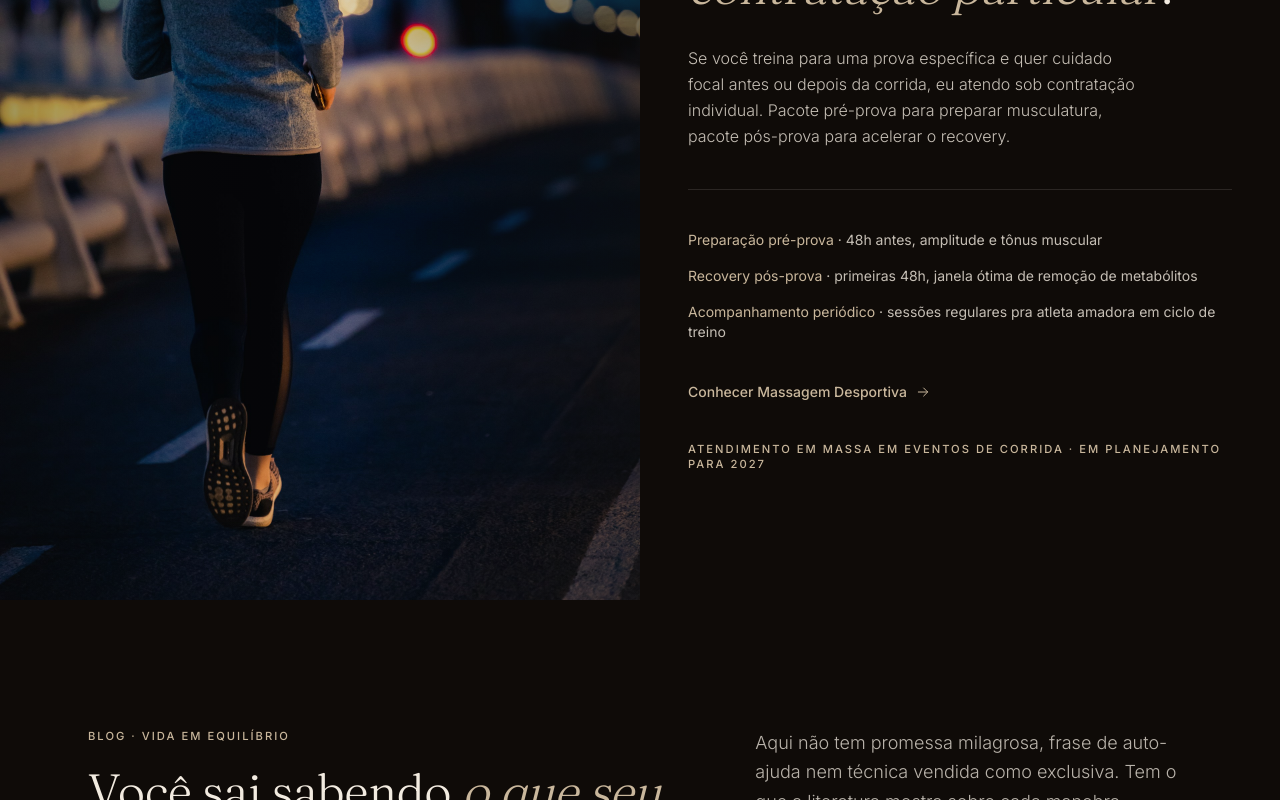
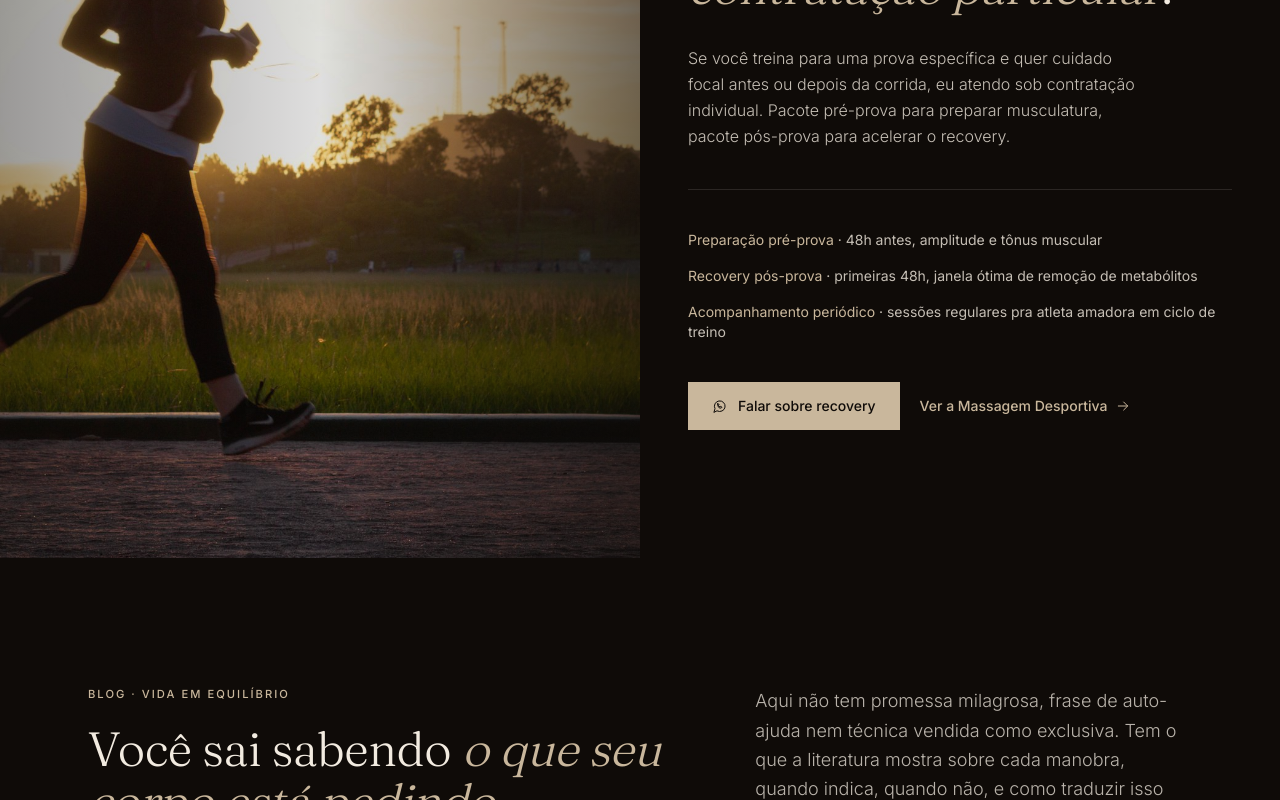
Before and after one commit to ImpulsoDigital063/vidaemequilibrio, a Next.js app: page / in a window 1280 px wide. Shown: the part 9169-9969 px from the top of the page. Built offline with nearby package versions, Linux system fonts and the light colour scheme; no server answers.

Commit message:
feat(corridas): foto dourada (casa com marrom) + CTA WhatsApp recovery + remove '2027' especulativo
Co-Authored-By: Claude Opus 4.8 <noreply@anthropic.com>

```diff
--- a/src/components/CalendarioCorridas.tsx
+++ b/src/components/CalendarioCorridas.tsx
@@ -1,6 +1,10 @@
 import Image from "next/image";
 import Link from "next/link";
-import { IconArrowRight } from "./Icons";
+import { IconArrowRight, IconWhatsApp } from "./Icons";
+
+const WA_RECOVERY = `https://wa.me/5563984843646?text=${encodeURIComponent(
+  "Oii! Sou corredora e quero saber sobre o recovery pré e pós-prova. Pode me contar?"
+)}`;
 
 export default function CalendarioCorridas() {
   return (
@@ -12,8 +16,8 @@ export default function CalendarioCorridas() {
         {/* Imagem cinemática lado esquerdo */}
         <div className="md:col-span-6 relative aspect-[4/3] md:aspect-auto">
           <Image
-            src="/img/heroCorredora.jpg"
-            alt=""
+            src="/img/corredora-orla.jpg"
+            alt="Corredora ao pôr do sol · recovery do atleta · Vida em Equilíbrio · Palmas-TO"
             fill
             sizes="(max-width: 768px) 100vw, 50vw"
             className="object-cover"
@@ -59,19 +63,24 @@ export default function CalendarioCorridas() {
               </p>
             </div>
 
-            <div className="mt-10 flex flex-col sm:flex-row gap-4">
+            <div className="mt-10 flex flex-col sm:flex-row sm:items-center gap-5">
+              <a
+                href={WA_RECOVERY}
+                target="_blank"
+                rel="noopener"
+                className="inline-flex items-center justify-center gap-2.5 bg-ve-champagne text-ve-bg px-6 py-3.5 text-sm font-medium hover:bg-ve-cream transition-colors"
+              >
+                <IconWhatsApp className="w-4 h-4" />
+                Falar sobre recovery
+              </a>
               <Link
                 href="/massagem-desportiva"
                 className="inline-flex items-center gap-2 text-ve-champagne hover:text-ve-cream transition-colors text-sm font-medium"
               >
-                Conhecer Massagem Desportiva
+                Ver a Massagem Desportiva
                 <IconArrowRight className="w-4 h-4" />
               </Link>
             </div>
-
-            <p className="mt-10 text-ve-muted text-xs eyebrow">
-              Atendimento em massa em eventos de corrida · em planejamento para 2027
-            </p>
           </div>
         </div>
       </div>
```
